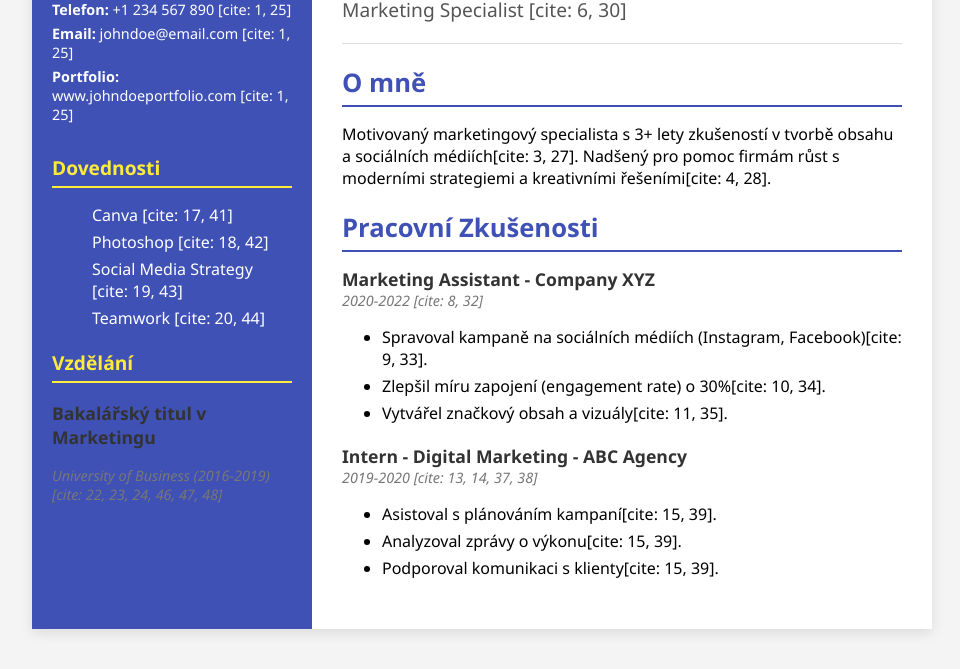
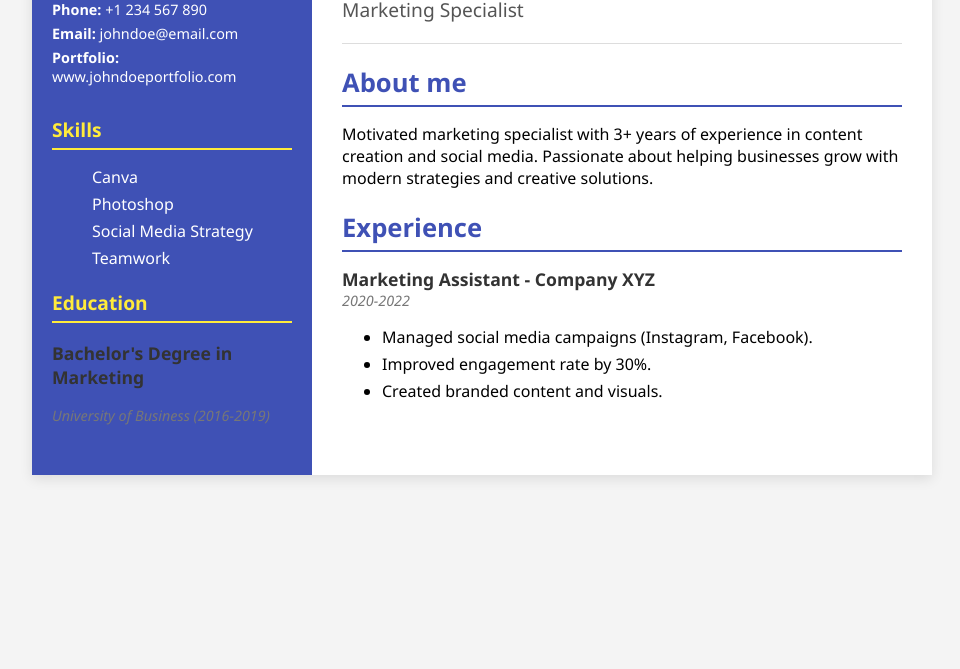
Before and after one commit to realcodefromzero/my-portfolio, a plain HTML site: page resume-template3.html in a window 1280 px wide. Shown: the part 140-809 px from the top of the page, without its empty margins (158-1118 px from the left). Drawn offline with Linux system fonts and the light colour scheme.

Commit message:
Update resume-template3.html

```diff
--- a/resume-template3.html
+++ b/resume-template3.html
@@ -1,22 +1,20 @@
 <!DOCTYPE html>
-<html lang="cs">
+<html lang="en">
 <head>
     <meta charset="UTF-8">
     <meta name="viewport" content="width=device-width, initial-scale=1.0">
-    <title>Šablona Životopisu 1 (Moderní)</title>
+    <title>Resume Template 1 (Modern)</title>
     <style>
         body { font-family: 'Segoe UI', Tahoma, Geneva, Verdana, sans-serif; margin: 0; padding: 0; background-color: #f4f4f4; }
         .resume-template { max-width: 900px; margin: 40px auto; background: white; box-shadow: 0 4px 12px rgba(0, 0, 0, 0.1); display: flex; }
         .sidebar { width: 30%; background-color: #3f51b5; color: white; padding: 30px 20px; }
         .main-content { width: 70%; padding: 30px; }
-
         /* Sidebar Styling */
         .sidebar h2 { color: #ffeb3b; border-bottom: 2px solid #ffeb3b; padding-bottom: 5px; margin-top: 20px; font-size: 1.2em; }
         .contact-info { margin-bottom: 30px; }
         .contact-info p { margin: 5px 0; font-size: 0.9em; }
         .contact-info a { color: white; text-decoration: none; }
         .skills-list li { list-style-type: none; margin-bottom: 5px; padding-left: 0; }
-
         /* Main Content Styling */
         header { padding-bottom: 20px; border-bottom: 1px solid #ddd; margin-bottom: 20px; }
         header h1 { font-size: 2.8em; margin: 0; color: #3f51b5; }
@@ -33,66 +31,53 @@
 <div class="resume-template">
     <div class="sidebar">
         <div class="contact-info">
-            <h2>Kontakt</h2>
-            <p><strong>Telefon:</strong> +1 234 567 890 [cite: 1, 25]</p>
-            <p><strong>Email:</strong> <a href="mailto:johndoe@email.com">johndoe@email.com</a> [cite: 1, 25]</p>
-            <p><strong>Portfolio:</strong> <a href="http://www.johndoeportfolio.com" target="_blank">www.johndoeportfolio.com</a> [cite: 1, 25]</p>
+            <h2>Contact</h2>
+            <p><strong>Phone:</strong> +1 234 567 890</p>
+            <p><strong>Email:</strong> <a href="mailto:johndoe@email.com">johndoe@email.com</a></p>
+            <p><strong>Portfolio:</strong> <a href="http://www.johndoeportfolio.com" target="_blank">www.johndoeportfolio.com</a></p>
         </div>
 
         <div class="skills">
-            <h2>Dovednosti</h2>
+            <h2>Skills</h2>
             <ul class="skills-list">
-                <li>Canva [cite: 17, 41]</li>
-                <li>Photoshop [cite: 18, 42]</li>
-                <li>Social Media Strategy [cite: 19, 43]</li>
-                <li>Teamwork [cite: 20, 44]</li>
+                <li>Canva</li>
+                <li>Photoshop</li>
+                <li>Social Media Strategy</li>
+                <li>Teamwork</li>
             </ul>
         </div>
 
         <div class="education">
-            <h2>Vzdělání</h2>
+            <h2>Education</h2>
             <div class="education-item">
-                <p class="item-title">Bakalářský titul v Marketingu</p>
-                <p class="item-duration">University of Business (2016-2019) [cite: 22, 23, 24, 46, 47, 48]</p>
+                <p class="item-title">Bachelor's Degree in Marketing</p>
+                <p class="item-duration">University of Business (2016-2019)</p>
             </div>
         </div>
     </div>
 
     <div class="main-content">
         <header>
-            <h1>John Doe </h1>
-            <p class="title">Marketing Specialist [cite: 6, 30]</p>
+            <h1>John Doe</h1>
+            <p class="title">Marketing Specialist</p>
         </header>
 
         <section id="about-me" class="section">
-            <h2>O mně</h2>
-            <p>Motivovaný marketingový specialista s 3+ lety zkušeností v tvorbě obsahu a sociálních médiích[cite: 3, 27]. Nadšený pro pomoc firmám růst s moderními strategiemi a kreativními řešeními[cite: 4, 28].</p>
+            <h2>About me</h2>
+            <p>Motivated marketing specialist with 3+ years of experience in content creation and social media. Passionate about helping businesses grow with modern strategies and creative solutions.</p>
         </section>
 
         <section id="experience" class="section">
-            <h2>Pracovní Zkušenosti</h2>
+            <h2>Experience</h2>
             <div class="experience-item">
                 <div class="item-title">Marketing Assistant - Company XYZ</div>
-                <div class="item-duration">2020-2022 [cite: 8, 32]</div>
+                <div class="item-duration">2020-2022</div>
                 <ul class="job-details">
-                    <li>Spravoval kampaně na sociálních médiích (Instagram, Facebook)[cite: 9, 33].</li>
-                    <li>Zlepšil míru zapojení (engagement rate) o 30%[cite: 10, 34].</li>
-                    <li>Vytvářel značkový obsah a vizuály[cite: 11, 35].</li>
+                    <li>Managed social media campaigns (Instagram, Facebook).</li>
+                    <li>Improved engagement rate by 30%.</li>
+                    <li>Created branded content and visuals.</li>
                 </ul>
             </div>
 
             <div class="experience-item">
-                <div class="item-title">Intern - Digital Marketing - ABC Agency</div>
-                <div class="item-duration">2019-2020 [cite: 13, 14, 37, 38]</div>
-                <ul class="job-details">
-                    <li>Asistoval s plánováním kampaní[cite: 15, 39].</li>
-                    <li>Analyzoval zprávy o výkonu[cite: 15, 39].</li>
-                    <li>Podporoval komunikaci s klienty[cite: 15, 39].</li>
-                </ul>
-            </div>
-        </section>
-    </div>
-</div>
-
-</body>
-</html>
+                <div
```
